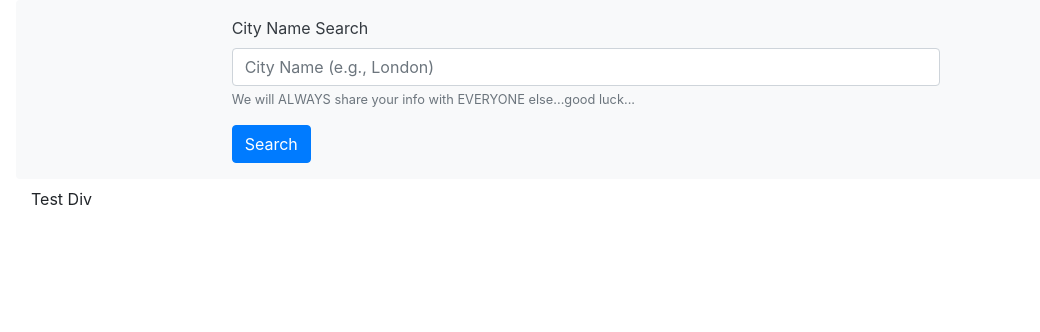
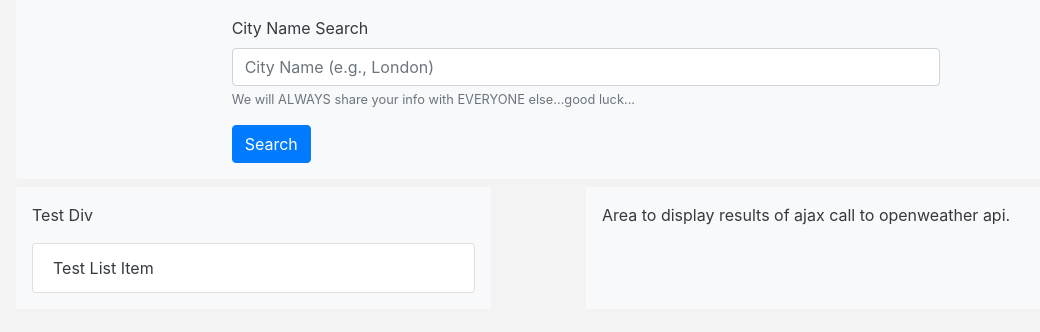
Before and after one commit to BrandonEJenkins/BJ-bc-Homework-6, a plain HTML site: page index.html in a window 1280 px wide. Shown: the whole page, without its empty margins (54-1094 px from the left). Drawn offline with nearby package versions, Linux system fonts and the light colour scheme.

Commit message:
progressed bs layout

```diff
--- a/index.html
+++ b/index.html
@@ -34,13 +34,20 @@
 
     <div class="container" id="searchHistoryDiv">
         <div class="row">
-            <div class="col-sm-8">
 
+            <div class=" col-md-5 justify-content-center p-3 mb-2 bg-light text-dark citySearchDiv">
                 <div class="cityHistoryArea" id="citySearchHistory">
                     <p>Test Div</p>
+                        <ul class="list-group  list-group-hover">
+                            <li class="list-group-item">Test List Item</li>
+                        </ul>
                 </div>
+            </div>
 
+            <div class="col-md-6 offset-md-1 justify-content-center p-3 mb-2 bg-light text-dark weatherSearchResult">
+                <p>Area to display results of ajax call to openweather api.</p>
             </div>
+
         </div><!-- row -->
     </div><!-- #searchHistoryDiv -->
 
--- a/scripts.js
+++ b/scripts.js
@@ -27,3 +27,7 @@
 $('#searchButton').on('click', function() {
     alert("button was clicked");
 });
+
+
+var apiKeyOWM = "bcc2fd2eebd337186fd819184e5d5181";
+var queryURL = "https//api.openweathermap.org/data/2.5/weather?q=" + London + "&APPID=" + apiKeyOWM;
--- a/styles.css
+++ b/styles.css
@@ -1 +1,15 @@
 /* Weather App */
+
+body {
+    background-color: #f3f3f3;
+}
+
+.list-group-hover .list-group-item:hover {
+    background-color: lightcyan;
+    cursor: pointer;
+}
+
+/* .weatherSearchResult {
+    border: 3px solid red;
+    margin-left: 10px;
+} */
```
Also changed, not shown: 1 other file.
